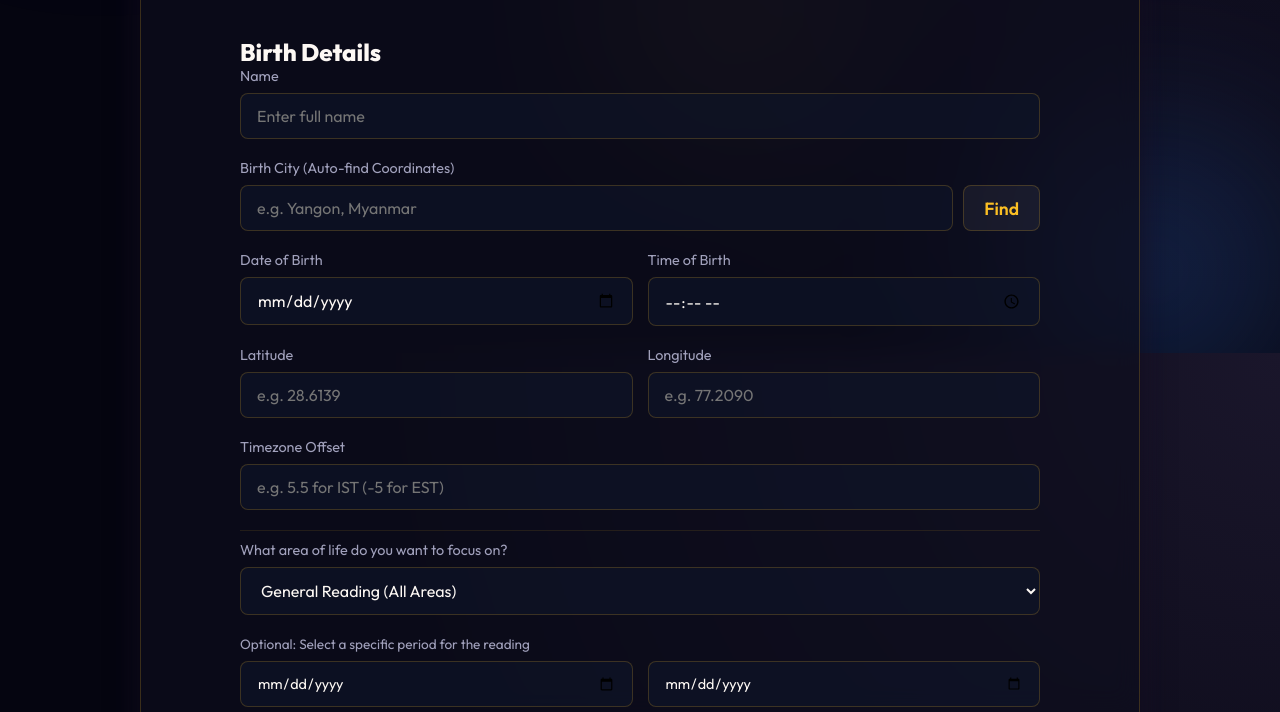
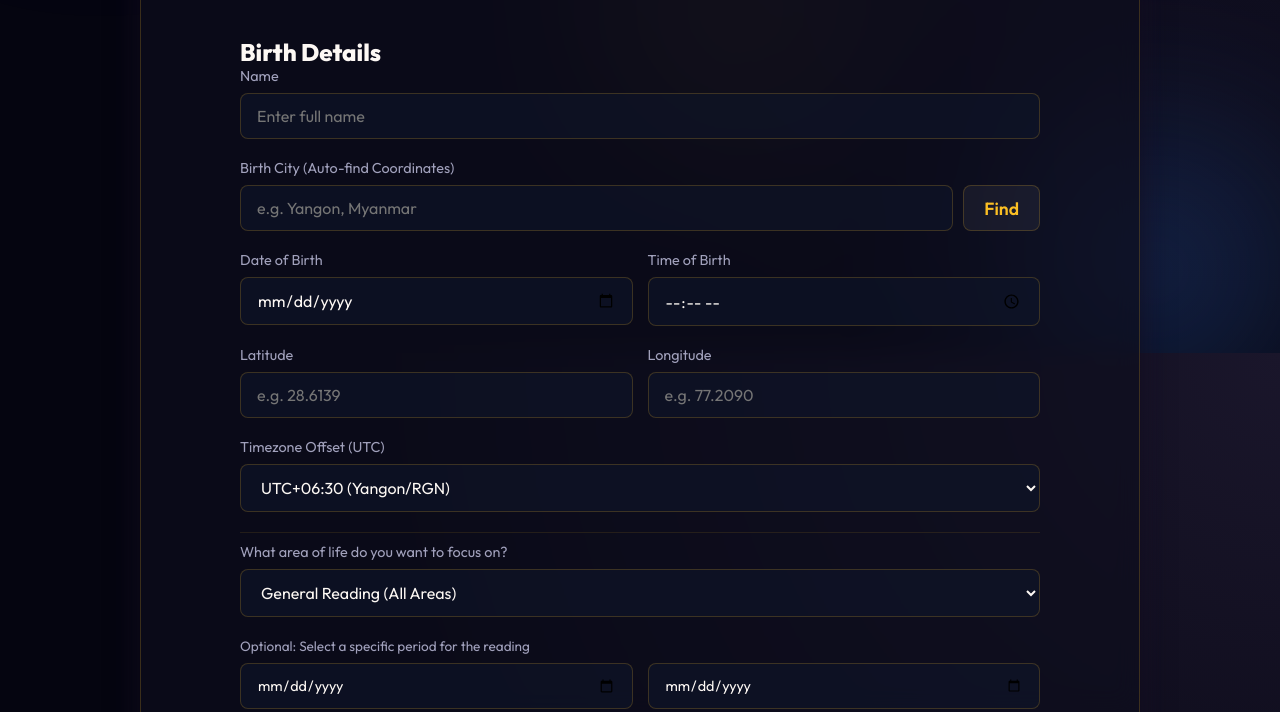
Before and after one commit to Vedic-Astro/vedic-astro.github.io, a plain HTML site: page index.html in a window 1280 px wide. Shown: the part 447-1159 px from the top of the page. Drawn offline with Linux system fonts and the light colour scheme.

Commit message:
Restore timezone select dropdown

```diff
--- a/index.html
+++ b/index.html
@@ -93,9 +93,42 @@
                         </div>
                     </div>
                     <div class="form-group">
-                        <label for="timezone">Timezone Offset</label>
-                        <input type="number" id="timezone" step="0.5" placeholder="e.g. 5.5 for IST (-5 for EST)"
-                            required>
+                        <label for="timezone">Timezone Offset (UTC)</label>
+                        <select id="timezone" required style="width: 100%; padding: 12px 16px; border-radius: 8px; border: 1px solid var(--panel-border); background: rgba(15, 23, 42, 0.6); color: var(--text-light); font-family: 'Outfit', sans-serif; font-size: 1rem; outline: none;">
+                            <option value="-12">UTC-12:00</option>
+                            <option value="-11">UTC-11:00</option>
+                            <option value="-10">UTC-10:00</option>
+                            <option value="-9">UTC-09:00</option>
+                            <option value="-8">UTC-08:00</option>
+                            <option value="-7">UTC-07:00</option>
+                            <option value="-6">UTC-06:00</option>
+                            <option value="-5">UTC-05:00 (EST)</option>
+                            <option value="-4">UTC-04:00</option>
+                            <option value="-3.5">UTC-03:30</option>
+                            <option value="-3">UTC-03:00</option>
+                            <option value="-2">UTC-02:00</option>
+                            <option value="-1">UTC-01:00</option>
+                            <option value="0">UTC+00:00</option>
+                            <option value="1">UTC+01:00</option>
+                            <option value="2">UTC+02:00</option>
+                            <option value="3">UTC+03:00</option>
+                            <option value="3.5">UTC+03:30</option>
+                            <option value="4">UTC+04:00</option>
+                            <option value="4.5">UTC+04:30</option>
+                            <option value="5">UTC+05:00</option>
+                            <option value="5.5">UTC+05:30 (IST)</option>
+                            <option value="5.75">UTC+05:45 (Nepal)</option>
+                            <option value="6">UTC+06:00</option>
+                            <option value="6.5" selected>UTC+06:30 (Yangon/RGN)</option>
+                            <option value="7">UTC+07:00</option>
+                            <option value="8">UTC+08:00</option>
+                            <option value="9">UTC+09:00</option>
+                            <option value="9.5">UTC+09:30</option>
+                            <option value="10">UTC+10:00</option>
+                            <option value="11">UTC+11:00</option>
+                            <option value="12">UTC+12:00</option>
+                            <option value="13">UTC+13:00</option>
+                        </select>
                     </div>
 
                     <div class="form-group" style="padding-top: 10px; border-top: 1px solid rgba(251,191,36,0.1);">
```
